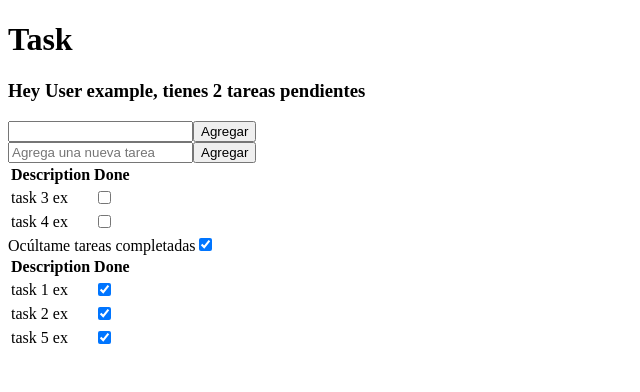
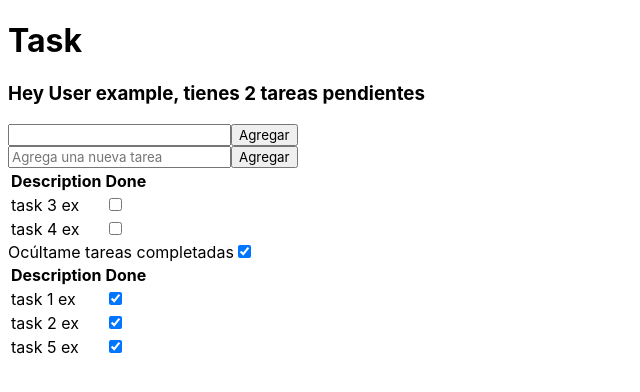
Before and after one commit to eduardoGao/taskapp, a React app: page / in a window 1280 px wide. Shown: the top 392 px of the page, without its empty margins (0-640 px from the left). Built offline with nearby package versions, Linux system fonts and the light colour scheme.

Commit message:
[ADD] styles

```diff
--- /dev/null
+++ b/src/App.css
@@ -0,0 +1,8 @@
+* {
+  box-sizing: border-box;
+  font-family: -apple-system, BlinkMacSystemFont, 'Segoe UI', Roboto, Oxygen, Ubuntu, Cantarell, 'Open Sans', 'Helvetica Neue', sans-serif;
+}
+
+body {
+  /* background: red; */
+}
--- a/src/App.jsx
+++ b/src/App.jsx
@@ -4,6 +4,7 @@
 import { CreateTask } from "./components/CreateTask"
 import { TasksToggle } from "./components/TasksToggle"
 import { EditUserName } from "./components/EditUserName"
+import "./App.css"
 
 function App() {
   const [userName, setUserName] = useState("")
```
